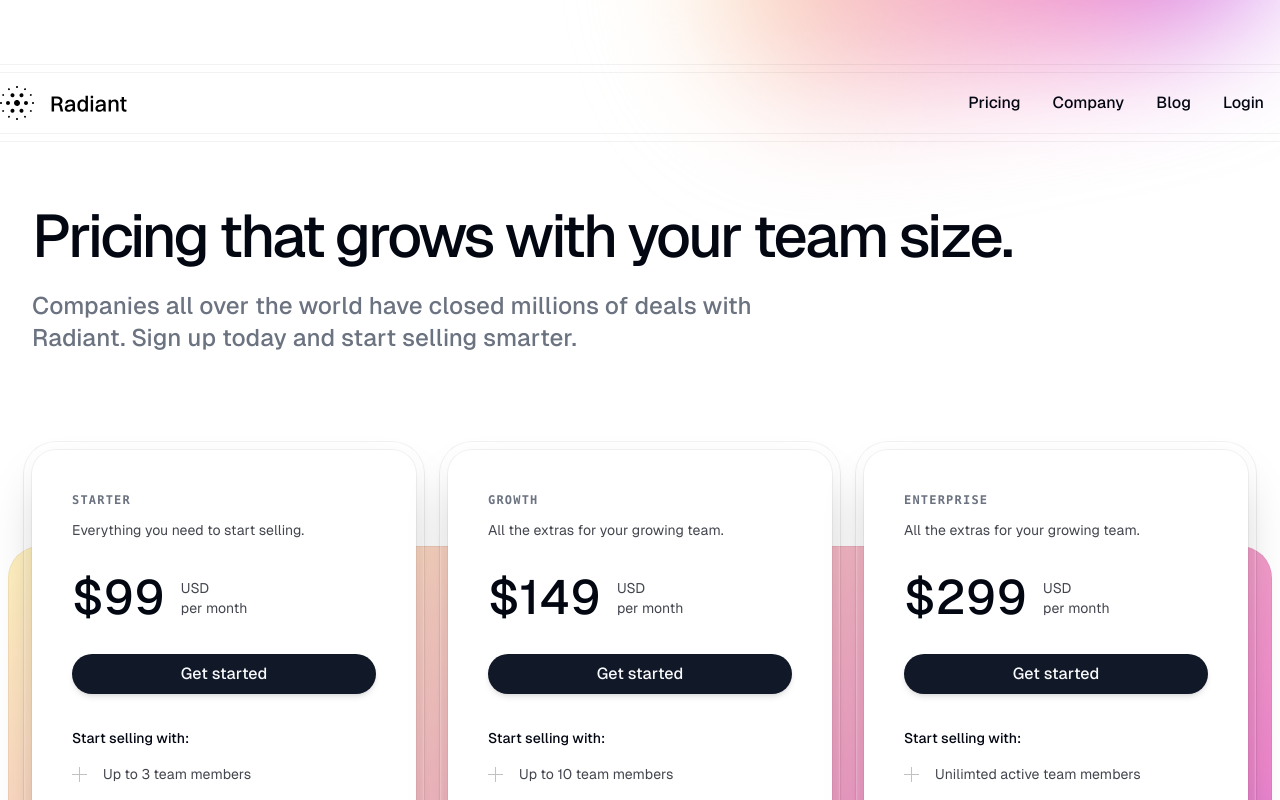
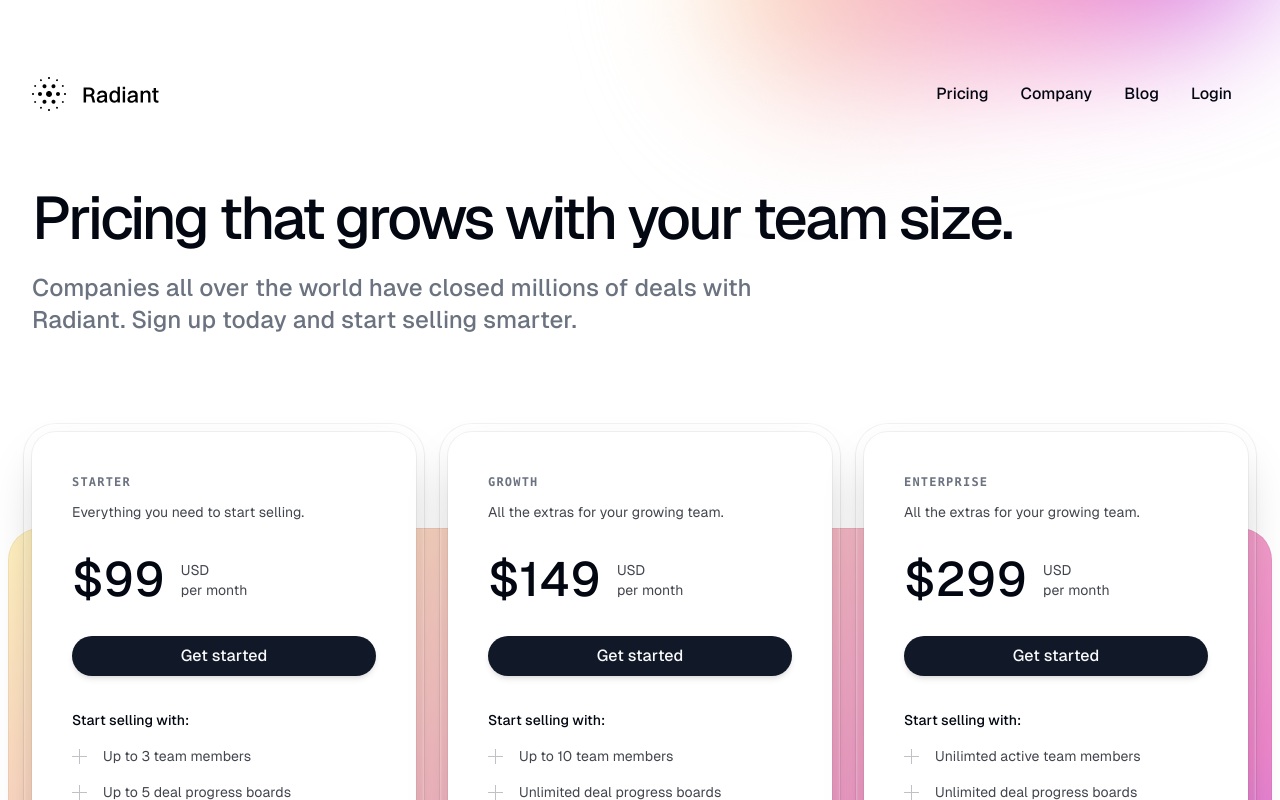
Before and after one commit to fikrirakala/radiant, a Next.js app: page /pricing in a window 1280 px wide. Shown: the top 800 px of the page. Built offline with nearby package versions, Linux system fonts and the light colour scheme.

Commit message:
Refactor Footer Section

```diff
--- a/src/app/(root)/(marketing)/pricing/pricing-plans.tsx
+++ b/src/app/(root)/(marketing)/pricing/pricing-plans.tsx
@@ -96,6 +96,7 @@ const plans = [
 
 export default function PricingPlans() {
   return (
+    <section className="">
       <div className="grid grid-cols-1 gap-8 lg:grid-cols-3">
         {plans.map((pricing) => (
           <div
@@ -152,5 +153,6 @@ export default function PricingPlans() {
           </div>
         ))}
       </div>
+    </section>
   );
 }
--- a/src/components/footer.tsx
+++ b/src/components/footer.tsx
@@ -10,7 +10,7 @@ export default function Footer() {
       <div className="relative bg-[linear-gradient(115deg,var(--tw-gradient-stops))] from-[#fff1be] from-[28%] via-[#ee87cb] via-[70%] to-[#b060ff] sm:bg-[linear-gradient(145deg,var(--tw-gradient-stops))]">
         <div className="rounded-4xl absolute inset-2 bg-white/80"></div>
         <div className="px-6 lg:px-8">
-          <div className="mx-auto lg:max-w-7xl">
+          <div className="mx-auto max-w-7xl">
             <div className="relative pb-16 pt-20 text-center sm:py-24">
               <hgroup>
                 <h2 className="font-mono text-xs/5 font-semibold uppercase tracking-widest text-gray-500 data-[dark]:text-gray-400">
@@ -34,16 +34,7 @@ export default function Footer() {
             </div>
 
             <div className="pb-16">
-              <div className="group/row relative isolate flex justify-between pt-[calc(theme(spacing.2)+1px)] last:pb-[calc(theme(spacing.2)+1px)]">
-                <div
-                  aria-hidden="true"
-                  className="absolute inset-y-0 left-1/2 -z-10 w-screen -translate-x-1/2"
-                >
-                  <div className="absolute inset-x-0 top-0 border-t border-black/5"></div>
-                  <div className="absolute inset-x-0 top-2 border-t border-black/5"></div>
-                  <div className="absolute inset-x-0 bottom-0 hidden border-b border-black/5 group-last/row:block"></div>
-                  <div className="absolute inset-x-0 bottom-2 hidden border-b border-black/5 group-last/row:block"></div>
-                </div>
+              <div className="flex justify-between">
                 <FooterCopy />
                 <FooterSocials />
               </div>
--- a/src/components/header.tsx
+++ b/src/components/header.tsx
@@ -23,18 +23,10 @@ const links = [
 
 export default function Header() {
   return (
-    <header className="pt-12 sm:pt-16">
-      <div className="group/row relative isolate flex justify-between pt-[calc(theme(spacing.2)+1px)] last:pb-[calc(theme(spacing.2)+1px)]">
-        <div
-          aria-hidden="true"
-          className="absolute inset-y-0 left-0 -z-10 w-screen"
-        >
-          <div className="absolute inset-x-0 top-0 border-t border-black/5"></div>
-          <div className="absolute inset-x-0 top-2 border-t border-black/5"></div>
-          <div className="absolute inset-x-0 bottom-0 hidden border-b border-black/5 group-last/row:block"></div>
-          <div className="absolute inset-x-0 bottom-2 hidden border-b border-black/5 group-last/row:block"></div>
-        </div>
-
+    <header className="relative pt-12 sm:pt-16">
+      <div className="px-6 lg:px-8">
+        <div className="mx-auto max-w-7xl">
+          <div className="flex justify-between">
             <div className="py-3">
               <Link href="/">
                 <Logos.radiant />
@@ -53,6 +45,8 @@ export default function Header() {
               ))}
             </nav>
           </div>
+        </div>
+      </div>
     </header>
   );
 }
```
Lines whose indentation alone changed are shown as unchanged.
